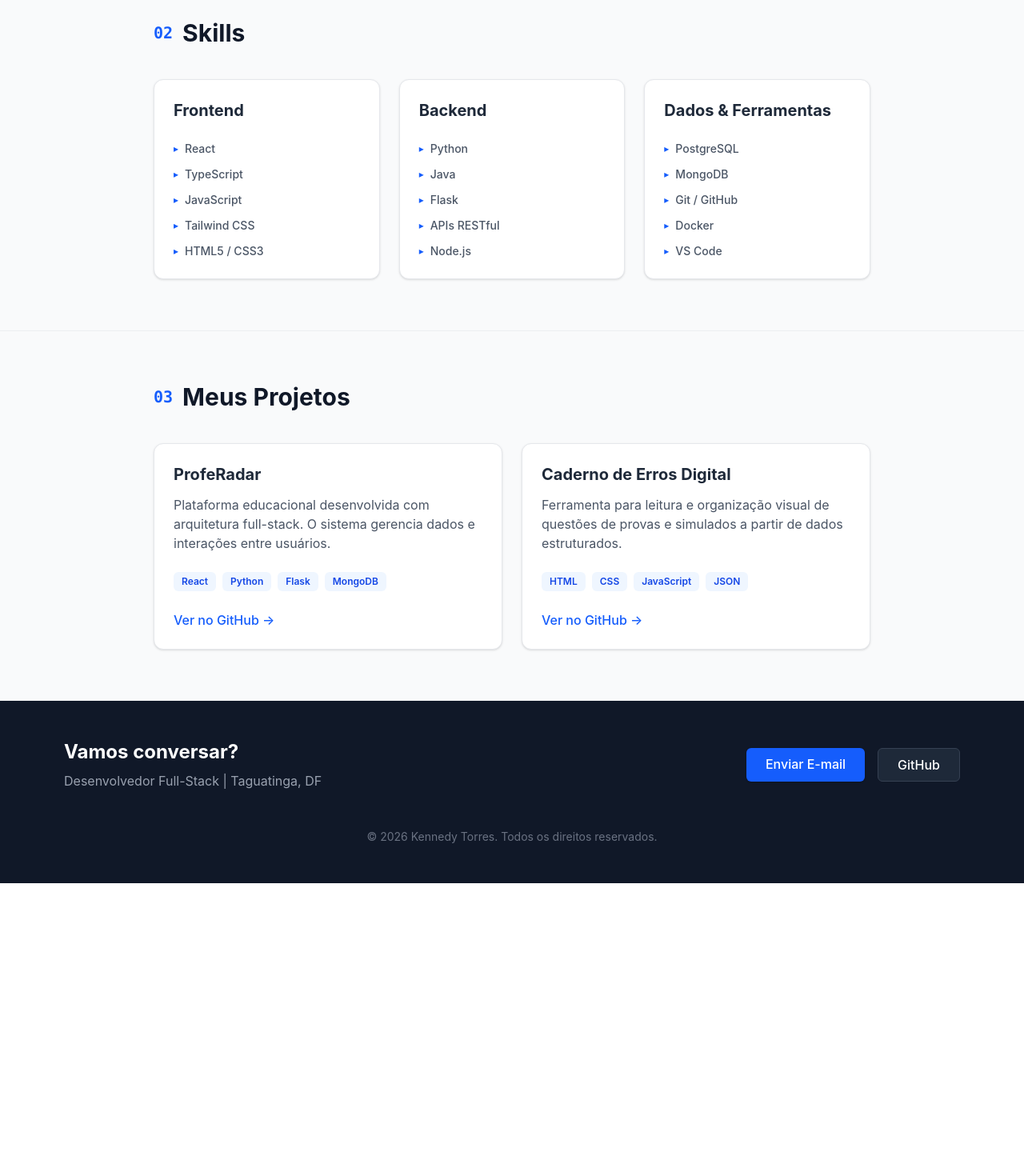
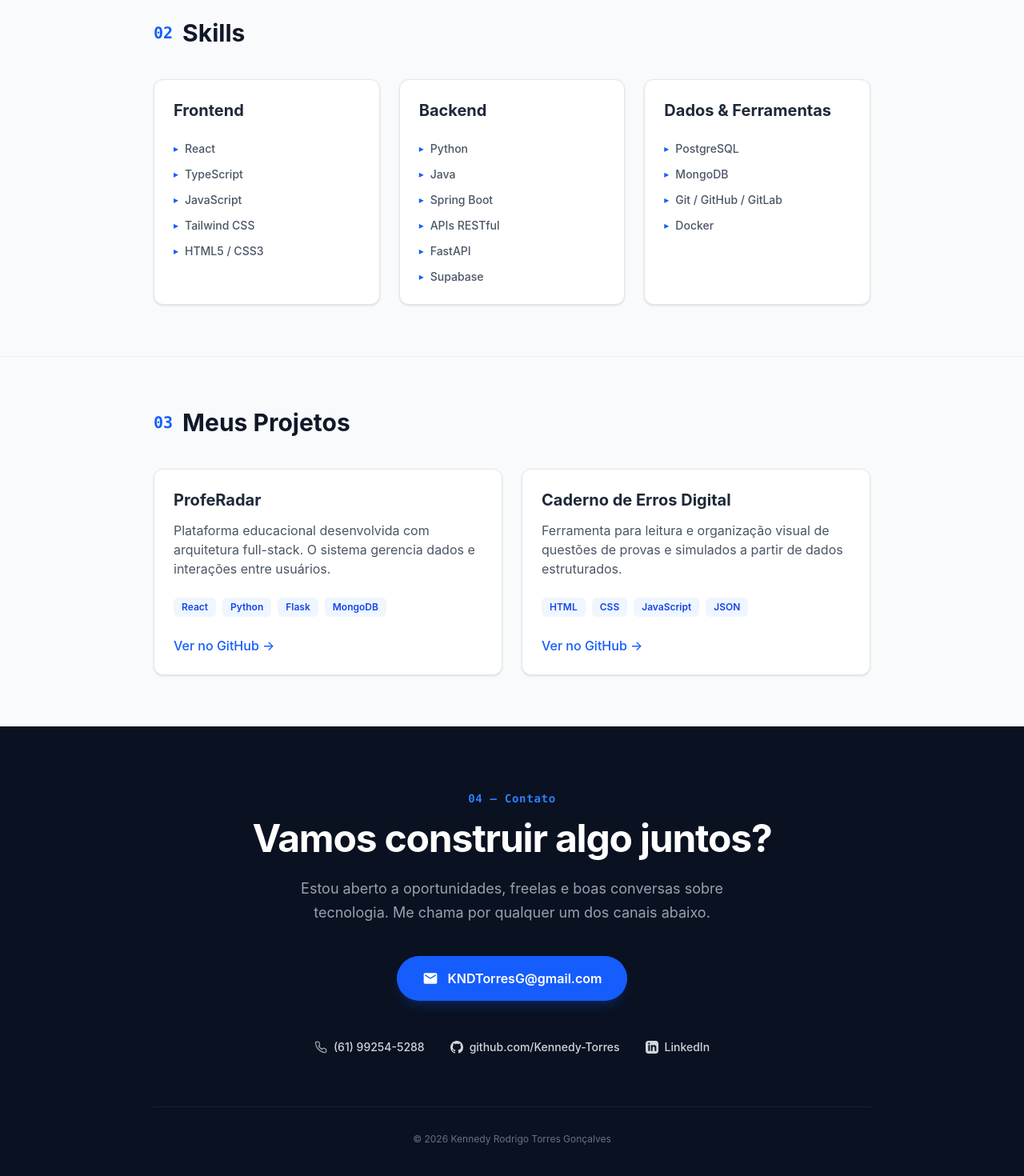
Before and after one commit to Kennedy-Torres/portfolio-kennedy, a React (Vite) app: page / in a window 1280 px wide. Shown: the part 1028-2498 px from the top of the page at 80% size. Before the commit the page ends 2132 px from the top, so only its background shows below. Built offline with nearby package versions, Linux system fonts and the light colour scheme.

Commit message:
refactor: polimento da aba de contatos

```diff
--- a/src/components/Footer.tsx
+++ b/src/components/Footer.tsx
@@ -1,37 +1,113 @@
+import { useState } from 'react';
+
 export function Footer() {
+  const [copied, setCopied] = useState(false);
+
+  const handleCopyEmail = () => {
+    navigator.clipboard.writeText('KNDTorresG@gmail.com');
+    setCopied(true);
+    setTimeout(() => setCopied(false), 2500);
+  };
+
   return (
-    <footer id="contato" className="w-full bg-gray-900 text-white py-12 mt-auto">
-      <div className="max-w-6xl mx-auto px-4 flex flex-col md:flex-row justify-between items-center">
+    <footer id="contato" className="w-full bg-[#0a1120] text-white pt-20 pb-12 px-4">
+      <div className="max-w-4xl mx-auto text-center">
 
-        {/* Informações e Localização */}
-        <div className="mb-6 md:mb-0 text-center md:text-left">
-          <h4 className="text-2xl font-bold mb-2">Vamos conversar?</h4>
-          <p className="text-gray-400">Desenvolvedor Full-Stack | Taguatinga, DF</p>
+        {/* Identificador numérico */}
+        <p className="text-blue-500 font-mono text-sm font-semibold mb-4 tracking-wider">
+          04 — Contato
+        </p>
+
+        {/* Título principal */}
+        <h2 className="text-4xl sm:text-5xl font-bold text-white mb-6 tracking-tight">
+          Vamos construir algo juntos?
+        </h2>
+
+        {/* Descrição */}
+        <p className="text-gray-400 text-lg max-w-xl mx-auto mb-10 leading-relaxed">
+          Estou aberto a oportunidades, freelas e boas conversas sobre tecnologia.
+          Me chama por qualquer um dos canais abaixo.
+        </p>
+
+        {/* Botão dinâmico de copiar E-mail */}
+        <div className="mb-12">
+          <button
+            onClick={handleCopyEmail}
+            className={`inline-flex items-center gap-3 font-semibold px-8 py-4 rounded-full transition-all duration-300 shadow-lg cursor-pointer ${copied
+                ? 'bg-emerald-600 text-white shadow-emerald-600/20 scale-105'
+                : 'bg-blue-600 hover:bg-blue-500 text-white shadow-blue-600/20 hover:scale-105'
+              }`}
+          >
+            {copied ? (
+              <>
+                <svg className="w-5 h-5 fill-current animate-pulse" viewBox="0 0 24 24">
+                  <path d="M9 16.17L4.83 12l-1.42 1.41L9 19 21 7l-1.41-1.41z" />
+                </svg>
+                <span>E-mail copiado!</span>
+              </>
+            ) : (
+              <>
+                <svg className="w-5 h-5 fill-current" viewBox="0 0 24 24">
+                  <path d="M20 4H4c-1.1 0-1.99.9-1.99 2L2 18c0 1.1.9 2 2 2h16c1.1 0 2-.9 2-2V6c0-1.1-.9-2-2-2zm0 4l-8 5-8-5V6l8 5 8-5v2z" />
+                </svg>
+                <span>KNDTorresG@gmail.com</span>
+              </>
+            )}
+          </button>
         </div>
 
-        {/* Botões de Contato */}
-        <div className="flex space-x-4">
+        {/* Links secundários: Telefone, GitHub e LinkedIn */}
+        <div className="flex flex-wrap justify-center items-center gap-6 md:gap-8 text-gray-300 text-sm font-medium mb-16">
           <a
-            href="mailto:seu-email@exemplo.com"
-            className="bg-blue-600 hover:bg-blue-700 px-6 py-2 rounded-md font-medium transition-colors shadow-sm"
-          >
-            Enviar E-mail
-          </a>
-          <a
-            href="https://github.com/SEU-USUARIO"
+            href="https://wa.me/5561992545288"
             target="_blank"
             rel="noopener noreferrer"
-            className="bg-gray-800 border border-gray-700 hover:bg-gray-700 px-6 py-2 rounded-md font-medium transition-colors"
+            className="flex items-center gap-2 hover:text-white transition-colors group"
           >
-            GitHub
+            <svg
+              className="w-4 h-4 text-gray-400 group-hover:text-white transition-colors"
+              viewBox="0 0 24 24"
+              fill="none"
+              stroke="currentColor"
+              strokeWidth="2"
+              strokeLinecap="round"
+              strokeLinejoin="round"
+            >
+              <path d="M22 16.92v3a2 2 0 0 1-2.18 2 19.79 19.79 0 0 1-8.63-3.07 19.5 19.5 0 0 1-6-6 19.79 19.79 0 0 1-3.07-8.67A2 2 0 0 1 4.11 2h3a2 2 0 0 1 2 1.72 12.84 12.84 0 0 0 .7 2.81 2 2 0 0 1-.45 2.11L8.09 9.91a16 16 0 0 0 6 6l1.27-1.27a2 2 0 0 1 2.11-.45 12.84 12.84 0 0 0 2.81.7A2 2 0 0 1 22 16.92z" />
+            </svg>
+            <span>(61) 99254-5288</span>
+          </a>
+
+          <a
+            href="https://github.com/Kennedy-Torres"
+            target="_blank"
+            rel="noopener noreferrer"
+            className="flex items-center gap-2 hover:text-white transition-colors"
+          >
+            <svg className="w-4 h-4 fill-current text-gray-300" viewBox="0 0 24 24">
+              <path d="M12 0C5.37 0 0 5.37 0 12c0 5.31 3.435 9.795 8.205 11.385.6.105.825-.255.825-.57 0-.285-.015-1.23-.015-2.235-3.015.555-3.795-.735-4.035-1.41-.135-.345-.72-1.41-1.23-1.695-.42-.225-1.02-.78-.015-.795.945-.015 1.62.87 1.845 1.23 1.08 1.815 2.805 1.305 3.495.99.105-.78.42-1.305.765-1.605-2.67-.3-5.46-1.335-5.46-5.925 0-1.305.465-2.385 1.23-3.225-.12-.3-.54-1.53.12-3.18 0 0 1.005-.315 3.3 1.23.96-.27 1.98-.405 3-.405s2.04.135 3 .405c2.295-1.56 3.3-1.23 3.3-1.23.66 1.65.24 2.88.12 3.18.765.84 1.23 1.905 1.23 3.225 0 4.605-2.805 5.625-5.475 5.925.435.375.81 1.095.81 2.22 0 1.605-.015 2.895-.015 3.3 0 .315.225.69.825.57A12.02 12.02 0 0024 12c0-6.63-5.37-12-12-12z" />
+            </svg>
+            <span>github.com/Kennedy-Torres</span>
+          </a>
+
+          <a
+            href="https://www.linkedin.com/in/kndtorresg/"
+            target="_blank"
+            rel="noopener noreferrer"
+            className="flex items-center gap-2 hover:text-white transition-colors"
+          >
+            <svg className="w-4 h-4 fill-current text-gray-300" viewBox="0 0 24 24">
+              <path d="M19 0h-14c-2.761 0-5 2.239-5 5v14c0 2.761 2.239 5 5 5h14c2.762 0 5-2.239 5-5v-14c0-2.761-2.238-5-5-5zm-11 19h-3v-11h3v11zm-1.5-12.268c-.966 0-1.75-.79-1.75-1.764s.784-1.764 1.75-1.764 1.75.79 1.75 1.764-.783 1.764-1.75 1.764zm13.5 12.268h-3v-5.604c0-3.368-4-3.113-4 0v5.604h-3v-11h3v1.765c1.396-2.586 7-2.777 7 2.476v6.759z" />
+            </svg>
+            <span>LinkedIn</span>
           </a>
         </div>
 
-      </div>
+        {/* Linha divisória e copyright */}
+        <div className="border-t border-gray-800/80 pt-8 text-xs text-gray-500">
+          © {new Date().getFullYear()} Kennedy Rodrigo Torres Gonçalves
+        </div>
 
-      {/* Direitos Autorais Dinâmicos */}
-      <div className="mt-12 text-center text-gray-500 text-sm">
-        &copy; {new Date().getFullYear()} Kennedy Torres. Todos os direitos reservados.
       </div>
     </footer>
   );
--- a/src/sections/Hero.tsx
+++ b/src/sections/Hero.tsx
@@ -27,7 +27,19 @@ export function Hero() {
 
         {/* Tag de Localização */}
         <div className="flex items-center gap-2 text-gray-500 text-sm font-medium mb-8">
-          <span>📍</span> Brasília / Taguatinga - DF
+          <svg
+            className="w-4 h-4 text-gray-500"
+            viewBox="0 0 24 24"
+            fill="none"
+            stroke="currentColor"
+            strokeWidth="2"
+            strokeLinecap="round"
+            strokeLinejoin="round"
+          >
+            <path d="M21 10c0 7-9 13-9 13s-9-6-9-13a9 9 0 0 1 18 0z" />
+            <circle cx="12" cy="10" r="3" />
+          </svg>
+          <span>Brasília/DF</span>
         </div>
 
         {/* Botões de Ação */}
@@ -39,12 +51,12 @@ export function Hero() {
             className="bg-gray-900 text-white px-6 py-3 rounded-lg font-medium hover:bg-black transition-colors flex items-center gap-2 shadow-sm"
           >
             <svg className="w-5 h-5 fill-current" viewBox="0 0 24 24">
-              <path d="M12 0C5.37 0 0 5.37 0 12c0 5.31 3.435 9.795 8.205 11.385.6.105.825-.255.825-.57 0-.285-.015-1.23-.015-2.235-3.015.555-3.795-.735-4.035-1.41-.135-.345-.72-1.41-1.23-1.695-.42-.225-1.02-.78-.015-.795.945-.015 1.62.87 1.845 1.23 1.08 1.815 2.805 1.305 3.495.99.105-.78.42-1.305.765-1.605-2.67-.3-5.46-1.335-5.46-5.925 0-1.305.465-2.385 1.23-3.225-.12-.3-.54-1.53.12-3.18 0 0 1.005-.315 3.3 1.23.96-.27 1.98-.405 3-.405s2.04.135 3 .405c2.295-1.56 3.3-1.23 3.3-1.23.66 1.65.24 2.88.12 3.18.765.84 1.23 1.905 1.23 3.225 0 4.605-2.805 5.625-5.475 5.925.435.375.81 1.095.81 2.22 0 1.605-.015 2.895-.015 3.3 0 .315.225.69.825.57A12.02 12.02 0 0024 12c0-6.63-5.37-12-12-12z"/>
+              <path d="M12 0C5.37 0 0 5.37 0 12c0 5.31 3.435 9.795 8.205 11.385.6.105.825-.255.825-.57 0-.285-.015-1.23-.015-2.235-3.015.555-3.795-.735-4.035-1.41-.135-.345-.72-1.41-1.23-1.695-.42-.225-1.02-.78-.015-.795.945-.015 1.62.87 1.845 1.23 1.08 1.815 2.805 1.305 3.495.99.105-.78.42-1.305.765-1.605-2.67-.3-5.46-1.335-5.46-5.925 0-1.305.465-2.385 1.23-3.225-.12-.3-.54-1.53.12-3.18 0 0 1.005-.315 3.3 1.23.96-.27 1.98-.405 3-.405s2.04.135 3 .405c2.295-1.56 3.3-1.23 3.3-1.23.66 1.65.24 2.88.12 3.18.765.84 1.23 1.905 1.23 3.225 0 4.605-2.805 5.625-5.475 5.925.435.375.81 1.095.81 2.22 0 1.605-.015 2.895-.015 3.3 0 .315.225.69.825.57A12.02 12.02 0 0024 12c0-6.63-5.37-12-12-12z" />
             </svg>
             GitHub
           </a>
           <a
-            href="https://linkedin.com"
+            href="https://www.linkedin.com/in/kndtorresg/"
             target="_blank"
             rel="noopener noreferrer"
             className="bg-white border border-gray-300 text-gray-800 px-6 py-3 rounded-lg font-medium hover:bg-gray-100 transition-colors shadow-sm flex items-center gap-2"
--- a/src/sections/Skills.tsx
+++ b/src/sections/Skills.tsx
@@ -6,11 +6,11 @@ export function Skills() {
     },
     {
       category: "Backend",
-      skills: ["Python", "Java", "Flask", "APIs RESTful", "Node.js"],
+      skills: ["Python", "Java", "Spring Boot", "APIs RESTful", "FastAPI ", "Supabase"],
     },
     {
       category: "Dados & Ferramentas",
-      skills: ["PostgreSQL", "MongoDB", "Git / GitHub", "Docker", "VS Code"],
+      skills: ["PostgreSQL", "MongoDB", "Git / GitHub / GitLab", "Docker"],
     },
   ];
 
```
